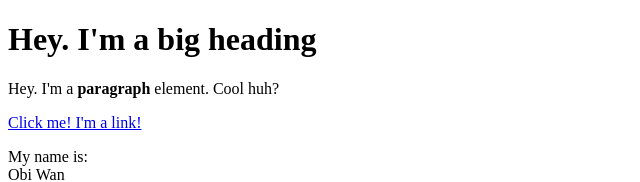
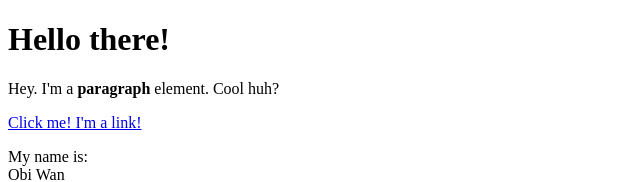
Before and after one commit to Sophe1908/cartoon-hero, a plain HTML site: page test.html in a window 1280 px wide. Shown: the top 182 px of the page, without its empty margins (0-640 px from the left). Drawn offline with Linux system fonts and the light colour scheme.

Commit message:
hello there

```diff
--- a/test.html
+++ b/test.html
@@ -4,7 +4,7 @@
 	<title>Test Page</title>
 </head>
 <body>
-	<h1> Hey. I'm a big heading</h1>
+	<h1>Hello there!</h1>
 	<p>Hey. I'm a <b>paragraph</b> element. Cool huh?</p>
 	<a href="https://google.com" target="_blank" title="Let's go to google!">Click me! I'm a link!</a>
 	<p>My name is:<br>
```
